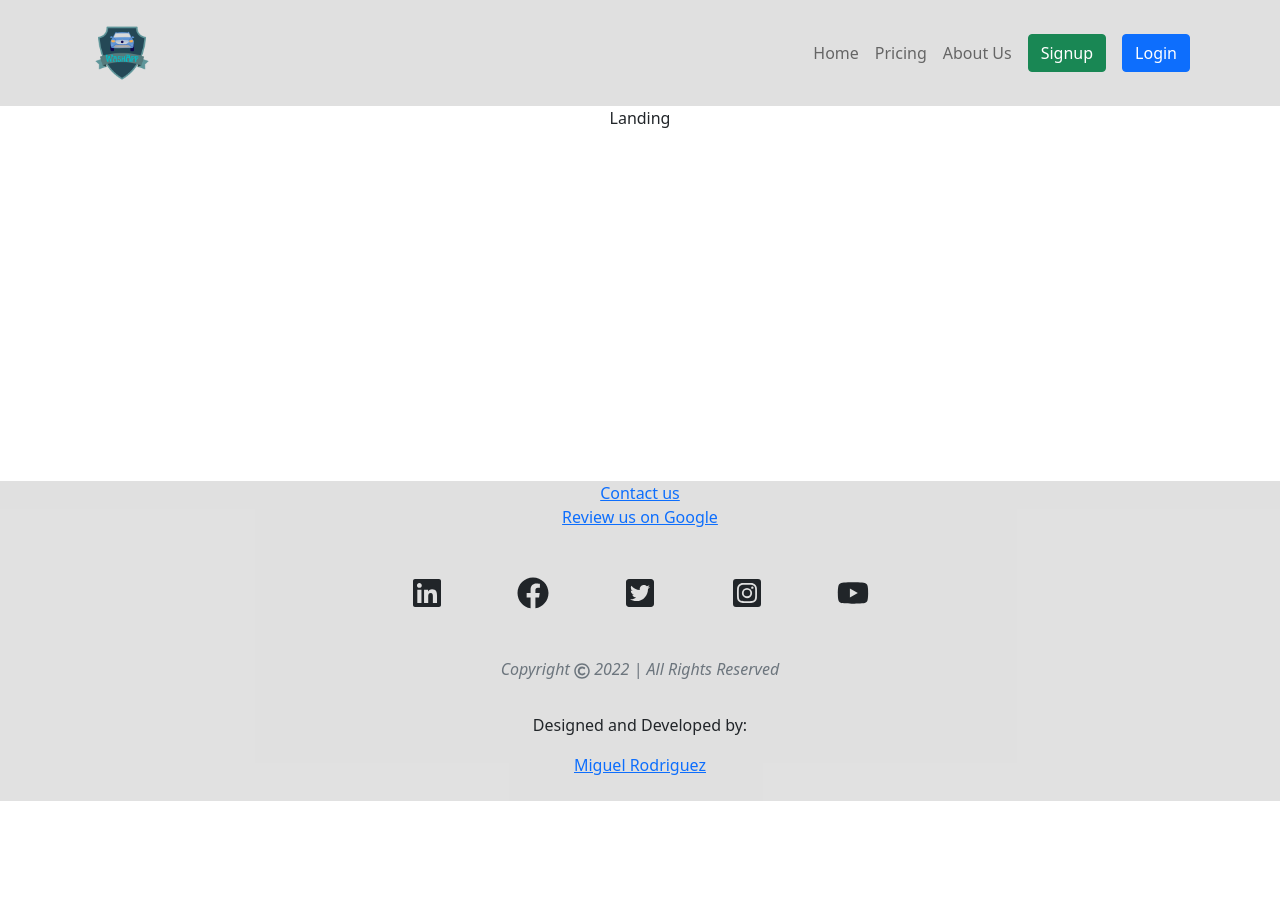
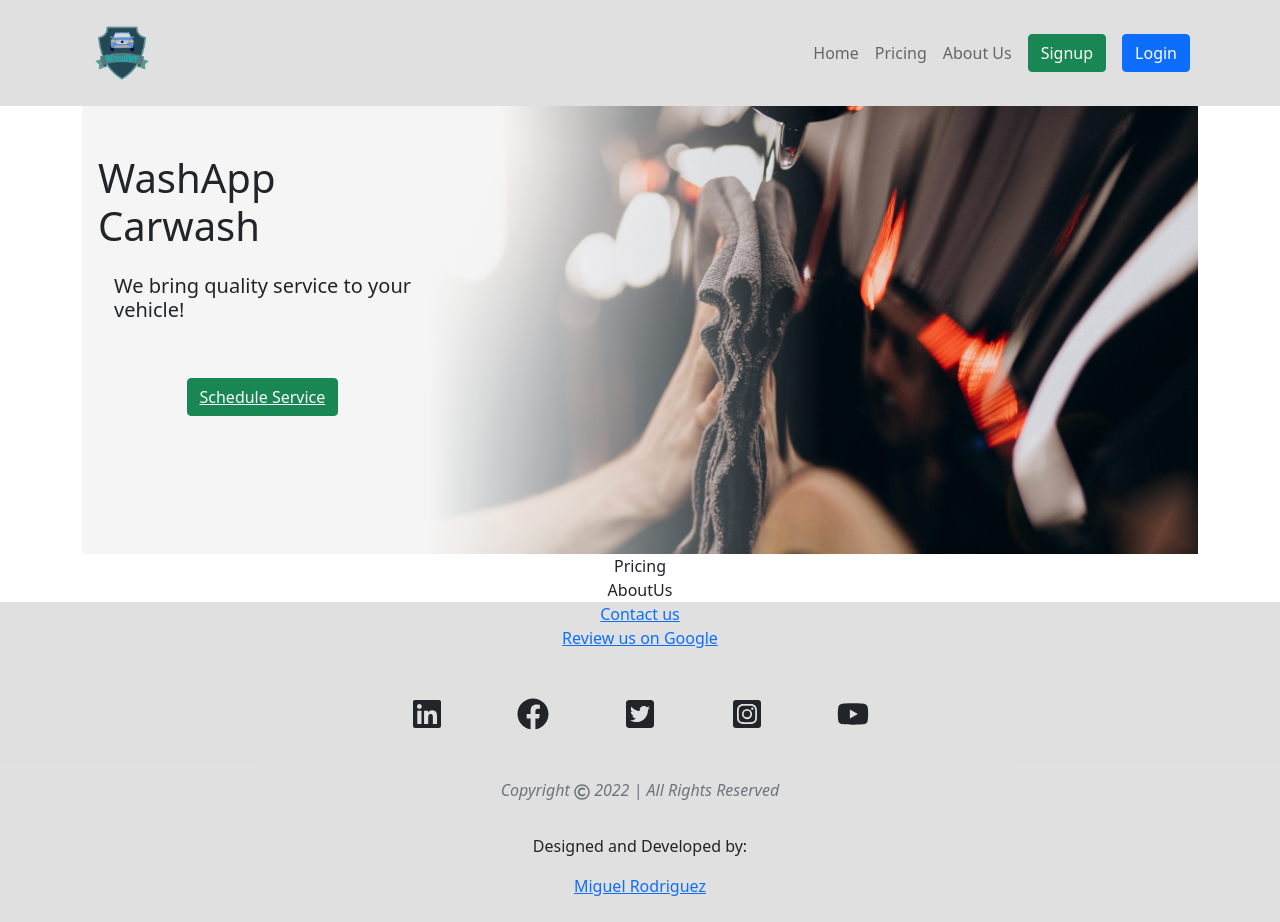
Before and after one commit to MgARL/washup_carwash, a React (Create React App) app in the folder frontend/: page / in a window 1280 px wide. Before the commit the page ends 801 px from the top, so only its background shows below. Built offline with nearby package versions, Linux system fonts and the light colour scheme; no server answers.

Commit message:
Created Home Component

```diff
--- a/frontend/src/App.tsx
+++ b/frontend/src/App.tsx
@@ -10,7 +10,7 @@ import { GlobalContext } from "./contexts/GlobalContext";
 
 //Components
 import Navigation from "./components/Navigation/Navigation";
-import Landing from "./components/Landing";
+import Landing from "./components/Landing/Landing";
 import Dashboard from "./components/Dashboard";
 import Footer from "./components/Footer";
 import Signup from "./components/Signup/Signup";
--- /dev/null
+++ b/frontend/src/assets/css/Landing.css
@@ -0,0 +1,21 @@
+section {
+    min-height: 50vh;
+}
+.link {
+    text-decoration: none;
+}
+
+
+#home-image {
+    width: 70%;
+    background: linear-gradient(90deg, #FFFFFF 0%, rgba(255, 255, 255, 0) 51.3%), url(../images/home-bg.jpg);
+    background-size: cover;
+    mix-blend-mode: multiply;
+}
+#home-info {
+    width: 30%;
+}
+
+.bg2 {
+    background-color: #f5f5f5;
+}
--- a/frontend/src/components/Landing.tsx
+++ /dev/null
@@ -1,9 +0,0 @@
-import React from 'react'
-
-function Landing() {
-  return (
-    <div>Landing</div>
-  )
-}
-
-export default Landing
--- /dev/null
+++ b/frontend/src/components/Landing/AboutUs.tsx
@@ -0,0 +1,9 @@
+import React from 'react'
+
+function AboutUs() {
+  return (
+    <div>AboutUs</div>
+  )
+}
+
+export default AboutUs
--- /dev/null
+++ b/frontend/src/components/Landing/Home.tsx
@@ -0,0 +1,32 @@
+import React from "react";
+import { Link } from "react-router-dom";
+import Button from "react-bootstrap/Button";
+import Row from "react-bootstrap/Row";
+import Col from "react-bootstrap/Col";
+
+function Home() {
+  return (
+    <div id="home" className="d-flex bg2">
+      <section id="home-info" className="text-start mt-5 ms-3">
+        <Row>
+          <Col xs={12}>
+            <h1>WashApp Carwash</h1>
+          </Col>
+        </Row>
+        <Row className="mt-3 ms-1">
+          <Col xs={12}>
+            <h5>We bring quality service to your vehicle!</h5>
+          </Col>
+        </Row>
+        <Row className="mt-5 d-flex justify-content-center">
+          <Col xs={12} md={6}>
+            <Button variant="success"> <Link to='/signup' className="link-light">Schedule Service</Link></Button>
+          </Col>
+        </Row>
+      </section>
+      <section id="home-image"></section>
+    </div>
+  );
+}
+
+export default Home;
--- /dev/null
+++ b/frontend/src/components/Landing/Landing.tsx
@@ -0,0 +1,20 @@
+import React from 'react'
+import Container from "react-bootstrap/Container";
+import '../../assets/css/Landing.css'
+
+import Home from './Home';
+import Pricing from './Pricing';
+import AboutUs from './AboutUs';
+
+
+function Landing() {
+  return (
+    <Container>
+      <Home />
+      <Pricing />
+      <AboutUs />
+    </Container>
+  )
+}
+
+export default Landing
--- /dev/null
+++ b/frontend/src/components/Landing/Pricing.tsx
@@ -0,0 +1,9 @@
+import React from 'react'
+
+function Pricing() {
+  return (
+    <div>Pricing</div>
+  )
+}
+
+export default Pricing
```
Also changed, not shown: frontend/src/assets/images/home-bg.jpg (added).
